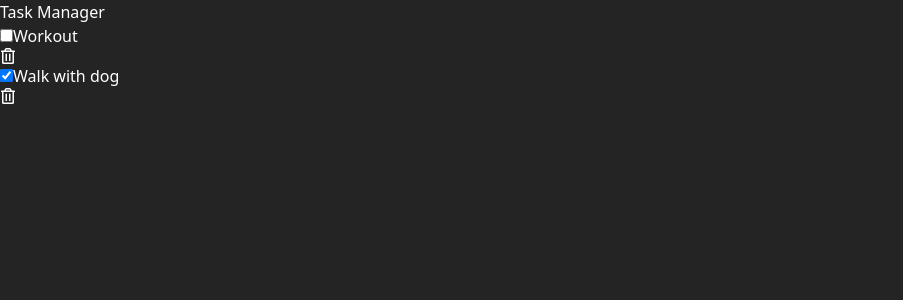
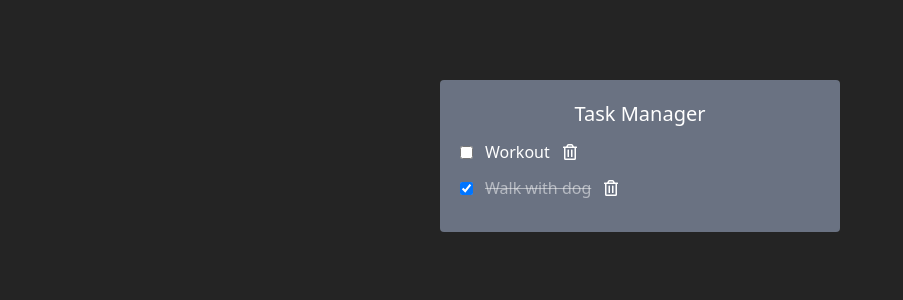
Before and after one commit to Vladimir-Bukhanov/Task-manager, a React (Vite) app: page / in a window 1280 px wide. Shown: the top 300 px of the page, without its empty margins (0-903 px from the left). Built offline with nearby package versions, Linux system fonts and the light colour scheme.

Commit message:
style: add styles for TaskItem and parent div element

```diff
--- a/src/App.tsx
+++ b/src/App.tsx
@@ -32,8 +32,8 @@ export default function App() {
   }
 
   return (
-    <div>
-      <h1>
+    <div className='w-100 bg-gray-500 rounded p-5 mt-20 mx-auto'>
+      <h1 className='text-center mb-3 text-xl'>
         Task Manager
       </h1>
       <TaskList
--- a/src/components/TaskItem.tsx
+++ b/src/components/TaskItem.tsx
@@ -11,13 +11,19 @@ export default function TaskItem ({item, onChange, onDelete}: ITaskItem) {
 
 
 	return (
-		<div>
-			<input type="checkbox"
+		<div className='flex items-center mb-3'>
+			<input
+				className='cursor-pointer'
+				type="checkbox"
 				checked={item.completed}
 				onChange={() => onChange(item.id)}
 			/>
-			<span>{item.title}</span>
+			<span className={`mx-3 cursor-pointer ${item.completed ? 'line-through text-white/50' : ''}`}
+			>
+				{item.title}
+			</span>
 			<FaRegTrashAlt
+				className='cursor-pointer hover:text-red-500 ease duration-200'
 				onClick={() => onDelete(item.id)}
 			/>
 		</div>
--- a/src/components/TaskList.tsx
+++ b/src/components/TaskList.tsx
@@ -9,7 +9,7 @@ interface ITaskList {
 
 export default function TaskList ({tasks, toggleChange, onDelete}: ITaskList) {
 	return (
-		<div>
+		<>
 			{tasks.map(task => (
 				<TaskItem
 					key={task.id}
@@ -18,6 +18,6 @@ export default function TaskList ({tasks, toggleChange, onDelete}: ITaskList) {
 					onDelete={onDelete}
 				/>
 			))}
-	</div>
+		</>
 	)
 }
```
Lines whose indentation alone changed are shown as unchanged.
